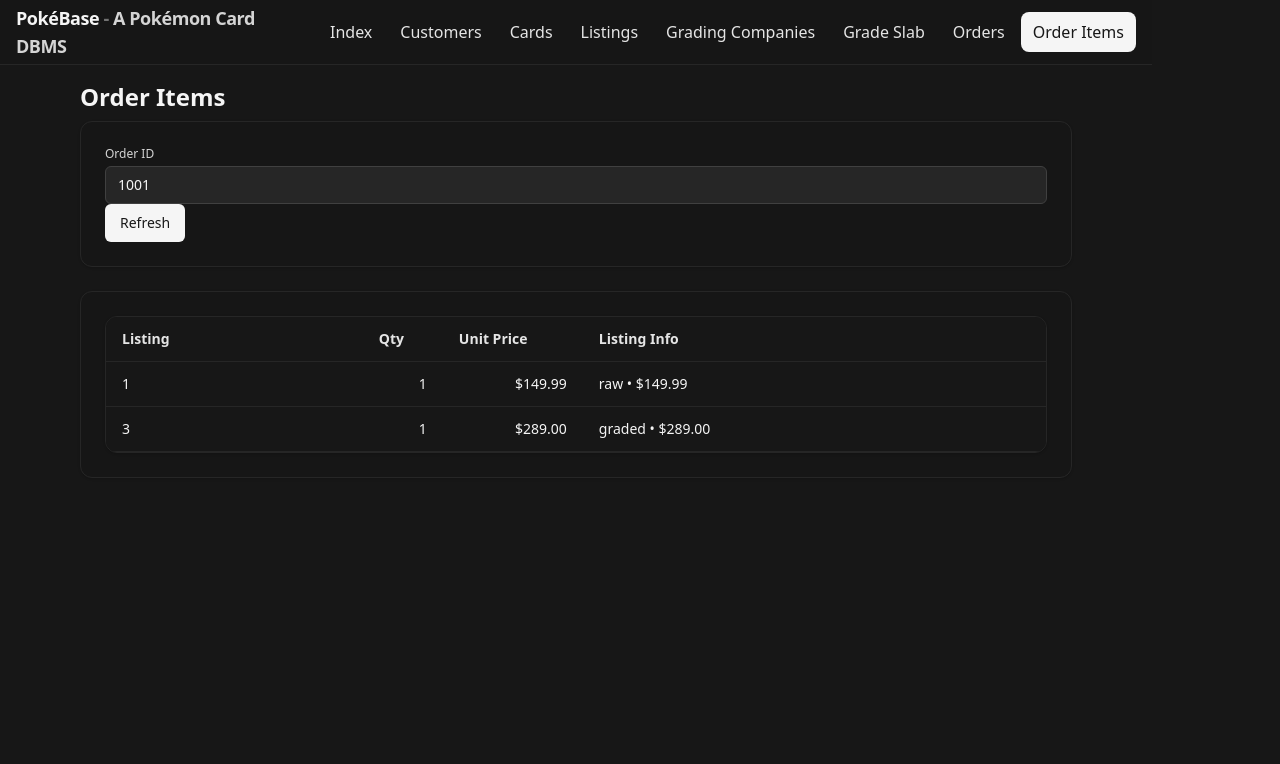
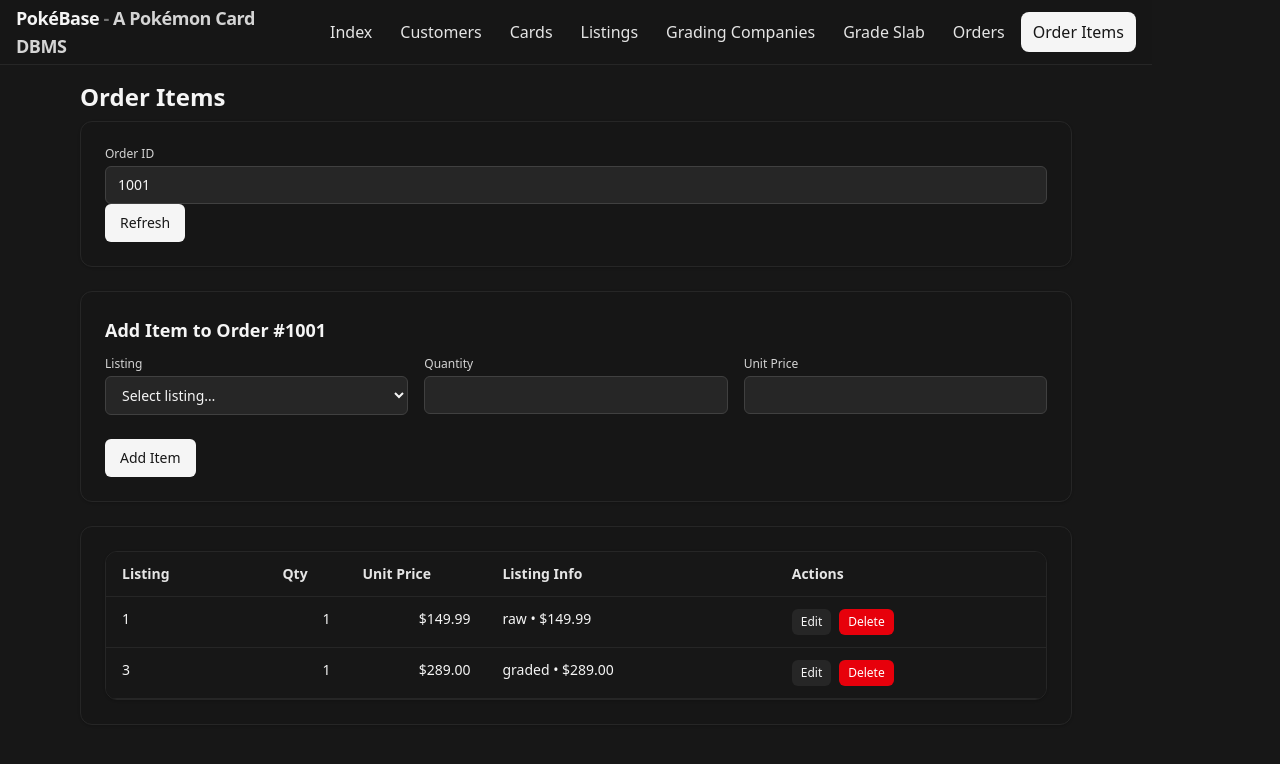
Before and after one commit to Reptop/PokeBase, a React (Vite) app: page /order-items in a window 1280 px wide. Shown: the top 764 px of the page. Built offline with nearby package versions, Linux system fonts and the light colour scheme.

Commit message:
Added CRUD to OrderItems

```diff
--- a/src/lib/api.mock.ts
+++ b/src/lib/api.mock.ts
@@ -51,23 +51,49 @@
 
 const sleep = (ms = 200) => new Promise(res => setTimeout(res, ms));
 
+// This will be called after order item changes
+function recomputeOrderTotals(orderID: number) {
+  const order = db.orders.find(o => o.orderID === orderID);
+  if (!order) return;
+
+  const items = db.orderItems.filter(oi => oi.orderID === orderID);
+
+  const subtotal = items.reduce(
+    (sum, oi) => sum + oi.unitPrice * oi.quantity,
+    0
+  );
+
+  // In your seed data tax is 0.00; you can keep that or apply a rate.
+  const tax = 0; // or e.g. subtotal * 0.08
+
+  // helper to round to 2 decimals
+  const round2 = (n: number) => Math.round(n * 100) / 100;
+
+  order.subtotal = round2(subtotal);
+  order.tax = round2(tax);
+  order.total = round2(order.subtotal + order.tax);
+}
+
 export const api = {
   // Customers
   async listCustomers(): Promise<Customer[]> {
     await sleep();
     return [...db.customers];
   },
+
   async createCustomer(payload: Omit<Customer, 'customerID'>): Promise<{ customerID: number }> {
     await sleep();
     const customerID = nextId();
     db.customers.push({ customerID, ...payload });
     return { customerID };
-  },
+  }
+  ,
   async updateCustomer(customerID: number, patch: Partial<Customer>): Promise<void> {
     await sleep();
     const i = db.customers.findIndex(c => c.customerID === customerID);
     if (i >= 0) db.customers[i] = { ...db.customers[i], ...patch };
   },
+
   async deleteCustomer(customerID: number): Promise<void> {
     await sleep();
     db.customers = db.customers.filter(c => c.customerID !== customerID);
@@ -194,6 +220,50 @@
     db.gradeSlabs = db.gradeSlabs.filter(gs => gs.slabID !== listingID);
   },
 
+  // --- OrderItems CRUD ---
+
+  async createOrderItem(payload: OrderItem): Promise<void> {
+    await sleep();
+    const existing = db.orderItems.find(
+      oi => oi.orderID === payload.orderID && oi.listingID === payload.listingID,
+    );
+
+    if (existing) {
+      existing.quantity = payload.quantity;
+      existing.unitPrice = payload.unitPrice;
+    } else {
+      db.orderItems.push({ ...payload });
+    }
+
+    recomputeOrderTotals(payload.orderID);
+  },
+
+  async updateOrderItem(
+    orderID: number,
+    listingID: number,
+    patch: Partial<OrderItem>,
+  ): Promise<void> {
+    await sleep();
+    const i = db.orderItems.findIndex(
+      oi => oi.orderID === orderID && oi.listingID === listingID,
+    );
+
+    if (i >= 0) {
+      db.orderItems[i] = { ...db.orderItems[i], ...patch };
+    }
+
+    recomputeOrderTotals(orderID);
+  },
+
+  async deleteOrderItem(orderID: number, listingID: number): Promise<void> {
+    await sleep();
+    db.orderItems = db.orderItems.filter(
+      oi => !(oi.orderID === orderID && oi.listingID === listingID),
+    );
+
+    recomputeOrderTotals(orderID);
+  },
+
   // Order items (+ joined listing)
   async listOrderItems(orderID: number): Promise<(OrderItem & { listing: Listing | null })[]> {
     await sleep();
--- a/src/pages/OrderItems.tsx
+++ b/src/pages/OrderItems.tsx
@@ -1,32 +1,182 @@
 import { useEffect, useMemo, useState } from 'react';
 import Table from '../components/Table';
 import { api } from '../lib/api.mock';
+import type { Listing, OrderItem } from '../types';
 
 type Row = Awaited<ReturnType<typeof api.listOrderItems>>[number];
+type ListingRow = Awaited<ReturnType<typeof api.listListings>>[number];
+
+type FormState = {
+  listingID: number | '';
+  quantity: number | '';
+  unitPrice: number | '';
+};
 
 export default function OrderItems() {
   const [orderID, setOrderID] = useState<number>(1001);
   const [rows, setRows] = useState<Row[]>([]);
+  const [allListings, setAllListings] = useState<ListingRow[]>([]);
+  const [loading, setLoading] = useState(true);
+  const [editingListingID, setEditingListingID] = useState<number | null>(null);
 
-  const cols = useMemo(() => [
+  const [form, setForm] = useState<FormState>({
+    listingID: '',
+    quantity: '',
+    unitPrice: '',
+  });
+
+  const cols = useMemo(
+    () => [
       { key: 'listingID', header: 'Listing' },
-    { key: 'quantity', header: 'Qty', className: 'text-right w-[80px]', render: (r: Row) => <span className="tabular-nums">{r.quantity}</span> },
-    { key: 'unitPrice', header: 'Unit Price', className: 'text-right w-[140px]', render: (r: Row) => <span className="tabular-nums">${r.unitPrice.toFixed(2)}</span> },
+      {
+        key: 'quantity',
+        header: 'Qty',
+        className: 'text-right w-[80px]',
+        render: (r: Row) => (
+          <span className="tabular-nums">{r.quantity}</span>
+        ),
+      },
+      {
+        key: 'unitPrice',
+        header: 'Unit Price',
+        className: 'text-right w-[140px]',
+        render: (r: Row) => (
+          <span className="tabular-nums">${r.unitPrice.toFixed(2)}</span>
+        ),
+      },
       {
         key: 'listing',
         header: 'Listing Info',
         render: (r: Row) =>
-        r.listing ? `${r.listing.type} • $${r.listing.price.toFixed(2)}` : '—',
+          r.listing
+            ? `${r.listing.type} • $${r.listing.price.toFixed(2)}`
+            : '—',
       },
-  ], []);
+      {
+        key: 'actions',
+        header: 'Actions',
+        render: (r: Row) => (
+          <div className="flex gap-2">
+            <button
+              type="button"
+              className="btn btn-invert btn-xs"
+              onClick={() => beginEdit(r)}
+            >
+              Edit
+            </button>
+            <button
+              type="button"
+              className="btn btn-danger btn-xs"
+              onClick={() => onDelete(r.listingID)}
+            >
+              Delete
+            </button>
+          </div>
+        ),
+      },
+    ],
+    []
+  );
 
-  async function load() { setRows(await api.listOrderItems(orderID)); }
-  useEffect(() => { load(); }, [orderID]);
+  async function loadOrderItems() {
+    setLoading(true);
+    const items = await api.listOrderItems(orderID);
+    setRows(items);
+    setLoading(false);
+  }
+
+  async function loadListings() {
+    const listings = await api.listListings();
+    setAllListings(listings);
+  }
+
+  // Fetch listings once
+  useEffect(() => {
+    loadListings();
+  }, []);
+
+  // Reload order items when orderID changes
+  useEffect(() => {
+    loadOrderItems();
+  }, [orderID]);
+
+  function resetForm() {
+    setEditingListingID(null);
+    setForm({
+      listingID: '',
+      quantity: '',
+      unitPrice: '',
+    });
+  }
+
+  function beginEdit(row: Row) {
+    setEditingListingID(row.listingID);
+    setForm({
+      listingID: row.listingID,
+      quantity: row.quantity,
+      unitPrice: row.unitPrice,
+    });
+    window.scrollTo({ top: 0, behavior: 'smooth' });
+  }
+
+  async function onSubmit(e: React.FormEvent) {
+    e.preventDefault();
+
+    if (!orderID || form.listingID === '' || form.quantity === '' || form.unitPrice === '') {
+      return;
+    }
+
+    const payload: OrderItem = {
+      orderID,
+      listingID: Number(form.listingID),
+      quantity: Number(form.quantity),
+      unitPrice: Number(form.unitPrice),
+    };
+
+    if (editingListingID !== null) {
+      // Update existing join row (orderID + listingID PK)
+      await api.updateOrderItem(orderID, editingListingID, payload);
+    }
+
+    else {
+      // Insert new join row
+      await api.createOrderItem(payload);
+    }
+
+    resetForm();
+    await loadOrderItems();
+  }
+
+  async function onDelete(listingID: number) {
+    if (!confirm(`Remove listing #${listingID} from order #${orderID}?`))
+      return;
+
+    await api.deleteOrderItem(orderID, listingID);
+    await loadOrderItems();
+  }
+
+  function handleListingChange(value: string) {
+    const listingID = value === '' ? '' : Number(value);
+    setForm(f => ({ ...f, listingID }));
+
+    // When selecting a listing for the first time, auto-fill unitPrice from listing.price
+    if (value !== '' && fIsEmptyOrZero(form.unitPrice)) {
+      const selected = allListings.find(l => l.listingID === Number(value));
+      if (selected) {
+        setForm(f => ({ ...f, unitPrice: selected.price }));
+      }
+    }
+  }
+
+  function fIsEmptyOrZero(v: number | '') {
+    return v === '' || Number(v) === 0;
+  }
 
   return (
     <section className="space-y-6">
       <h1 className="section-title">Order Items</h1>
 
+      {/* Order selector */}
       <div className="card space-y-3">
         <label className="field">
           <div className="field-label">Order ID</div>
@@ -36,11 +186,103 @@
             onChange={e => setOrderID(Number(e.target.value) || 0)}
           />
         </label>
-        <button onClick={load} className="btn btn-neutral">Refresh</button>
+
+        <button onClick={loadOrderItems} className="btn btn-neutral">
+          Refresh
+        </button>
+
       </div>
 
+      {/* Form: Add / Edit join table row */}
+      <form onSubmit={onSubmit} className="card space-y-3">
+        <h2 className="text-lg font-semibold text-neutral-100">
+          {editingListingID !== null
+            ? `Update Item for Order #${orderID}`
+            : `Add Item to Order #${orderID}`}
+        </h2>
+
+        <div className="grid md:grid-cols-3 gap-4">
+          {/* Listing selector */}
+          <label className="field">
+            <div className="field-label">Listing</div>
+            <select
+              className="input"
+              value={form.listingID}
+              onChange={e => handleListingChange(e.target.value)}
+              disabled={editingListingID !== null} // keep PK stable while editing
+            >
+              <option value="">Select listing…</option>
+              {allListings.map(l => (
+                <option key={l.listingID} value={l.listingID}>
+                  #{l.listingID} – {l.card ? l.card.name : 'Unknown'} (
+                  {l.type}, ${l.price.toFixed(2)})
+                </option>
+              ))}
+            </select>
+          </label>
+
+          {/* Quantity */}
+          <label className="field">
+            <div className="field-label">Quantity</div>
+            <input
+              className="input"
+              type="number"
+              min={1}
+              step={1}
+              value={form.quantity}
+              onChange={e =>
+                setForm(f => ({
+                  ...f,
+                  quantity:
+                    e.target.value === '' ? '' : Number(e.target.value),
+                }))
+              }
+            />
+          </label>
+
+          {/* Unit price (copy from listing or override) */}
+          <label className="field">
+            <div className="field-label">Unit Price</div>
+            <input
+              className="input"
+              type="number"
+              min={0}
+              step="0.01"
+              value={form.unitPrice}
+              onChange={e =>
+                setForm(f => ({
+                  ...f,
+                  unitPrice:
+                    e.target.value === '' ? '' : Number(e.target.value),
+                }))
+              }
+            />
+          </label>
+        </div>
+
+        <div className="flex gap-2">
+          <button className="btn btn-neutral">
+            {editingListingID !== null ? 'Update Item' : 'Add Item'}
+          </button>
+          {editingListingID !== null && (
+            <button
+              type="button"
+              className="btn btn-outline"
+              onClick={resetForm}
+            >
+              Cancel
+            </button>
+          )}
+        </div>
+      </form>
+
+      {/* Table */}
       <div className="card">
+        {loading ? (
+          <p className="text-neutral-300">Loading…</p>
+        ) : (
           <Table<Row> keyField="listingID" columns={cols as any} rows={rows} />
+        )}
       </div>
     </section>
   );
```
Lines whose indentation alone changed are shown as unchanged.
